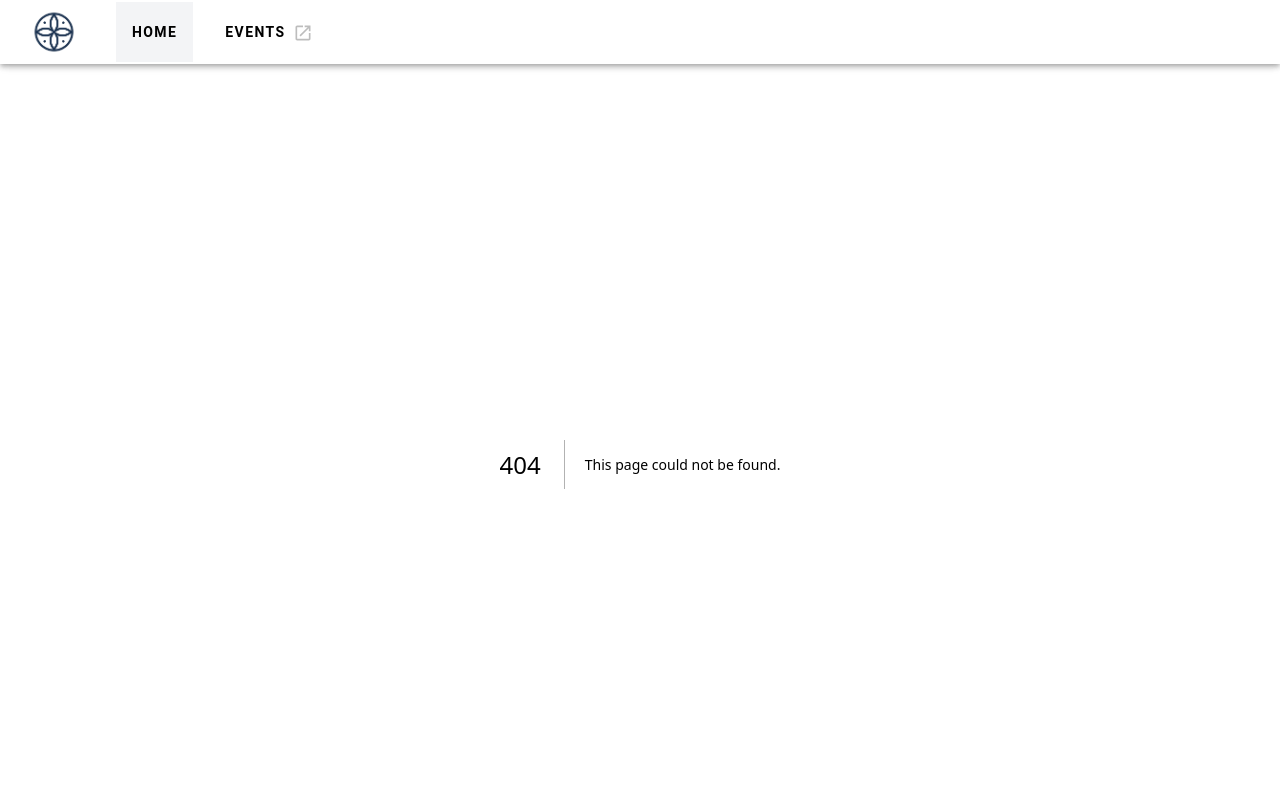
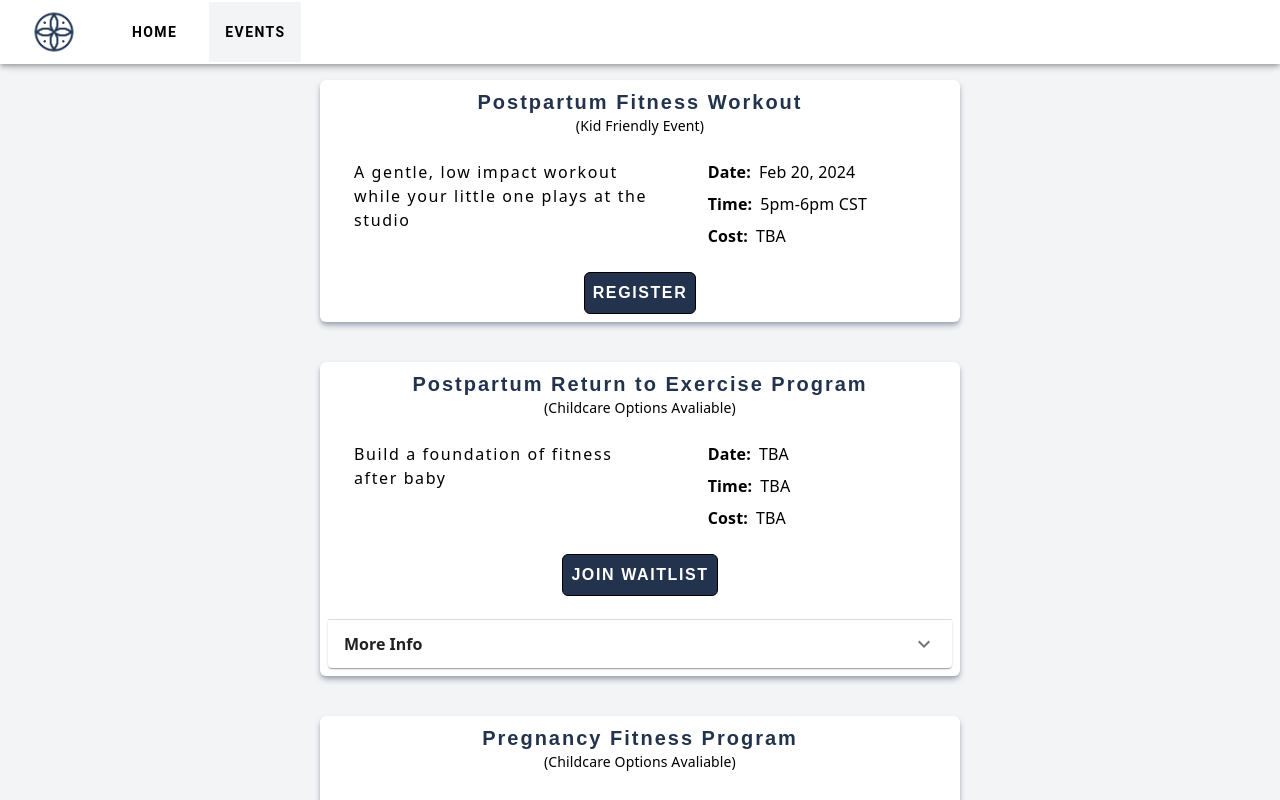
Before and after one commit to bmanquen/momfit_frontend, a Next.js app: page /events in a window 1280 px wide. Before the commit this address had no page. Shown: the top 800 px of the page. Built offline with nearby package versions, Linux system fonts and the light colour scheme; a web font is replaced by a local one.

Commit message:
Add Events Page with Current Event Info

```diff
--- a/package.json
+++ b/package.json
@@ -20,6 +20,7 @@
     "@vercel/speed-insights": "1.0.2",
     "eslint": "8.45.0",
     "eslint-config-next": "14.0.1",
+    "html-react-parser": "5.1.4",
     "next": "14.0.2",
     "react": "18.2.0",
     "react-device-detect": "2.2.3",
--- /dev/null
+++ b/src/app/events/layout.tsx
@@ -0,0 +1,7 @@
+export default function EventsLayout({
+  children,
+}: {
+  children: React.ReactNode;
+}) {
+  return <div className="bg-gray-100 h-full">{children}</div>;
+}
--- /dev/null
+++ b/src/app/events/page.tsx
@@ -0,0 +1,134 @@
+import { ExpandMore } from "@mui/icons-material";
+import {
+  Accordion,
+  AccordionDetails,
+  AccordionSummary,
+  Button,
+  Typography,
+} from "@mui/material";
+import parse from "html-react-parser";
+
+export default function Events() {
+  const events = [
+    {
+      title: "Postpartum Fitness Workout",
+      childcare: "(Kid Friendly Event)",
+      summary:
+        "A gentle, low impact workout while your little one plays at the studio",
+      date: new Date("2024-02-20").toLocaleDateString("en-us", {
+        year: "numeric",
+        month: "short",
+        day: "2-digit",
+      }),
+      time: "5pm-6pm CST",
+      cost: null,
+      url: "https://www.monamiplaystudio.com/events/postpartum-fitness-class?fbclid=IwAR3rxtpA4l2BJ3YcU91COFZooA4_7SgwLILCIQwjaX2LJ6BP3YODBYx9PB0",
+    },
+    {
+      title: "Postpartum Return to Exercise Program",
+      childcare: "(Childcare Options Avaliable)",
+      description: `<p>This class offers a complete program to help moms safely and effectively return to fitness postpartum. We will cover common postpartum fitness concerns such as diastasis, prolapse, back pain, leaking, glute strength, and so much more while building a community of moms prioritizing fitness.</br></br>This program includes:</p></br><ul className="list-disc m-auto p-[revert]"><li>2 group workouts per week</li><li>3 mini-home workouts per week</li><li>Education on dozens of postpartum fitness concerns</li><li>Return to Run & Return to Weightlifting programs to equip you to continue your progress after the program</li></ul></br><p>Recommended for beginning to intermediate fitness levels.</p>`,
+      summary: "Build a foundation of fitness after baby",
+      date: "",
+      cost: null,
+    },
+    {
+      title: "Pregnancy Fitness Program",
+      childcare: "(Childcare Options Avaliable)",
+      description: `<p>Who says you have to lose your fitness during your pregnancy?</br></br> This class is designed for moms who want to learn to safely exercise throughout their pregnancies. We will explore changes in the body, modifications depending upon your body's specific needs, and how to prevent unnecessary aches and pains with prenatal exercise.</p>`,
+      summary: "Learn how to exercise safely and effectively during pregnancy",
+      date: "",
+      cost: null,
+    },
+  ];
+  return (
+    <div className="w-11/12 md:w-10/12 lg:w-8/12 xl:w-6/12 m-auto flex flex-col lg:gap-2 bg-gray-100">
+      {events.map((currEvent, index) => {
+        return (
+          <div
+            className="flex flex-col shadow-md shadow-gray-400 my-4 p-2 rounded-md gap-6 2xl:gap-10 bg-white"
+            key={`Event ${index}`}
+          >
+            <div className="flex flex-col">
+              <Typography className="text-center text-[#23334d] font-averia_serif_light font-bold tracking-widest text-lg lg:text-xl 2xl:text-2xl w-3/4 m-auto">
+                {currEvent.title}
+              </Typography>
+              <Typography className="text-center font-montserrat text-xs lg:text-sm 2xl:text-base">
+                {currEvent.childcare}
+              </Typography>
+            </div>
+            <div className="flex gap-2 md:gap-12 md:w-11/12 m-auto">
+              <div className="flex flex-col gap-2 w-7/12">
+                <Typography className="font-montserrat font-medium tracking-widest text-sm lg:text-base 2xl:text-lg">
+                  {currEvent.summary}
+                </Typography>
+              </div>
+              <div className="flex flex-col ml-auto gap-2 w-5/12">
+                <div className="flex gap-2">
+                  <Typography className="font-bold font-montserrat text-sm lg:text-base 2xl:text-lg">
+                    Date:
+                  </Typography>
+                  <Typography className="font-montserrat text-sm lg:text-base 2xl:text-lg">
+                    {currEvent?.date ? currEvent.date.toString() : "TBA"}
+                  </Typography>
+                </div>
+                <div className="flex gap-2">
+                  <Typography className="font-bold font-montserrat text-sm lg:text-base 2xl:text-lg">
+                    Time:
+                  </Typography>
+                  <Typography className="font-montserrat text-sm lg:text-base 2xl:text-lg">
+                    {currEvent?.time ? currEvent.time : "TBA"}
+                  </Typography>
+                </div>
+                <div className="flex gap-2">
+                  <Typography className="font-bold font-montserrat text-sm lg:text-base 2xl:text-lg">
+                    Cost:
+                  </Typography>
+                  <Typography className="font-montserrat text-sm lg:text-base 2xl:text-lg">
+                    {currEvent?.cost ? `${currEvent.cost}` : "TBA"}
+                  </Typography>
+                </div>
+              </div>
+            </div>
+            <div className="m-auto">
+              {currEvent?.date ? (
+                <Button
+                  className="bg-[#23334d] text-white hover:text-[#23334d] hover:bg-gray-200 border-black border-[1px] self-center font-averia_serif_light font-bold tracking-widest rounded-md text-sm lg:text-base xl:text-md 2xl:text-lg mt-4 md:mt-0 p-2"
+                  variant="outlined"
+                  href={currEvent.url}
+                  target="_blank"
+                >
+                  Register
+                </Button>
+              ) : (
+                <Button
+                  className="bg-[#23334d] text-white hover:text-[#23334d] hover:bg-gray-200 border-black border-[1px] self-center font-averia_serif_light font-bold tracking-widest rounded-md text-sm lg:text-base xl:text-md 2xl:text-lg mt-4 md:mt-0 p-2"
+                  variant="outlined"
+                  href="https://forms.gle/tgqm57euqPihemi96"
+                  target="_blank"
+                >
+                  Join Waitlist
+                </Button>
+              )}
+            </div>
+            {currEvent.description ? (
+              <Accordion>
+                <AccordionSummary
+                  aria-controls={`event-${index}-more-info`}
+                  className="font-montserrat font-semibold text-sm lg:text-base 2xl:text-lg"
+                  id={`event-${index}-more-info`}
+                  expandIcon={<ExpandMore />}
+                >
+                  More Info
+                </AccordionSummary>
+                <AccordionDetails className="font-montserrat text-sm lg:text-base 2xl:text-lg w-11/12 m-auto">
+                  {parse(currEvent.description)}
+                </AccordionDetails>
+              </Accordion>
+            ) : null}
+          </div>
+        );
+      })}
+    </div>
+  );
+}
--- a/src/app/layout.tsx
+++ b/src/app/layout.tsx
@@ -12,8 +12,8 @@ import { AppBar, Button, IconButton, Toolbar } from "@mui/material";
 import { isMobileOnly } from "react-device-detect";
 import navyLogo from "../../public/navyLogo.png";
 import MenuIcon from "@mui/icons-material/Menu";
-import LaunchIcon from "@mui/icons-material/Launch";
 import clsx from "clsx";
+import { usePathname } from "next/navigation";
 
 const inter = Inter({
   subsets: ["latin"],
@@ -36,20 +36,20 @@ export default function RootLayout({
 }: {
   children: React.ReactNode;
 }) {
-  const [activeNavItem, setActiveNavItem] = React.useState(0);
   const [isNavOpen, setIsNavOpen] = React.useState(false);
   const [isMobileDevice, setIsMobileDevice] = React.useState(false);
   const pages = ["Home", "Events"];
-  const links = ["/", ""];
+  const links = ["/", "/events"];
+  const currPath = usePathname();
 
   React.useEffect(() => {
     if (isMobileOnly) {
       setIsMobileDevice(true);
     }
-  });
+  }, [isMobileDevice]);
 
   const navChange = (index: number) => {
-    setActiveNavItem(index);
+    setIsNavOpen(false);
   };
 
   function toggleNav() {
@@ -114,7 +114,7 @@ export default function RootLayout({
                       <div data-testid={`navItem${index}`} key={index}>
                         <Button
                           className={clsx([
-                            activeNavItem === index ? "bg-gray-100" : "",
+                            currPath === links[index] ? "bg-gray-100" : "",
                             "text-black hover:bg-gray-100 w-full md:w-auto h-full md:mx-2 md:px-4 rounded-none",
                           ])}
                           onClick={() => navChange(index)}
@@ -122,21 +122,9 @@ export default function RootLayout({
                         >
                           <Link
                             className="font-montserrat tracking-widest font-bold"
-                            href={
-                              page === "Events"
-                                ? "https://lvoaet.pushpress.com/landing/events/cal-c86af468-d5d3-4eed-b7c8-5080"
-                                : links[index]
-                            }
-                            target="_blank"
+                            href={links[index]}
                           >
                             {page}
-                            {page === "Events" ? (
-                              <LaunchIcon
-                                className="ml-2"
-                                color="disabled"
-                                fontSize="small"
-                              />
-                            ) : null}
                           </Link>
                         </Button>
                       </div>
```
Also changed, not shown: 1 other file (tests, documents, lock files or other folders).
